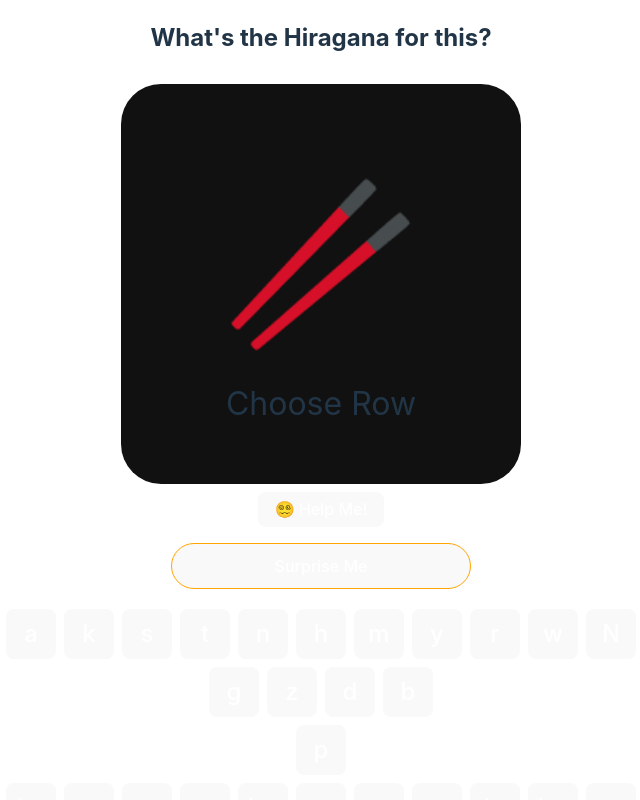
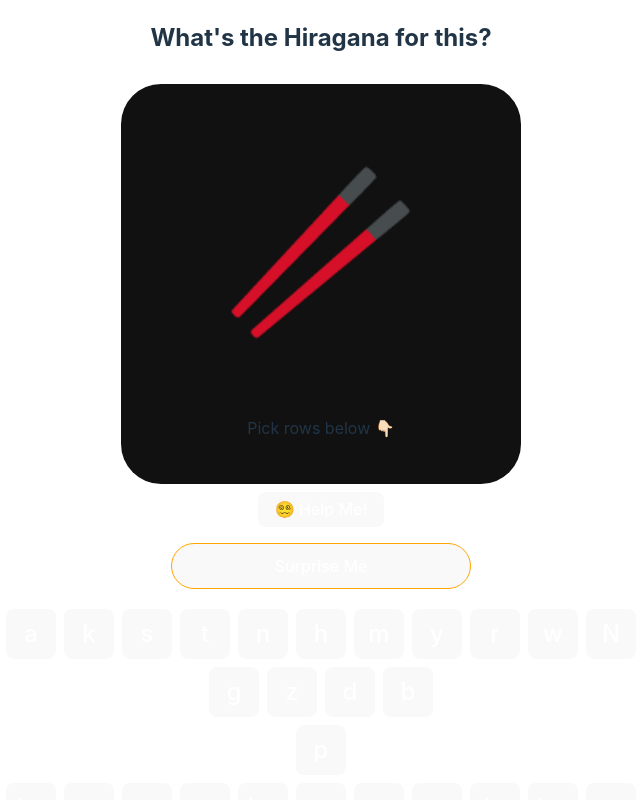
Before and after one commit to wrick17/japanese-practice, a React (Vite) app: page / in a window 1280 px wide. Shown: the top 800 px of the page, without its empty margins (319-959 px from the left). Built offline with nearby package versions, Linux system fonts and the light colour scheme.

Commit message:
text update

```diff
--- a/src/app/App.css
+++ b/src/app/App.css
@@ -76,6 +76,11 @@ input[type="checkbox"] {
 
 .block.kana .small-subtext {
   font-size: 32px;
+}
+
+.block.kana .smaller-subtext {
+  margin-top: 48px;
+  font-size: 16px;
 }
 
 .block.hiding {
--- a/src/components/ShowCase.jsx
+++ b/src/components/ShowCase.jsx
@@ -15,7 +15,7 @@ export const ShowCase = ({ item }) => {
         {!item ? (
           <div className="block kana">
             <div>🥢</div>
-            <div className="small-subtext">Choose Row</div>
+            <div className="smaller-subtext">Pick rows below 👇🏻</div>
           </div>
         ) : show ? (
           <div className={classNames("block kana", { hiding: !show })}>
```
